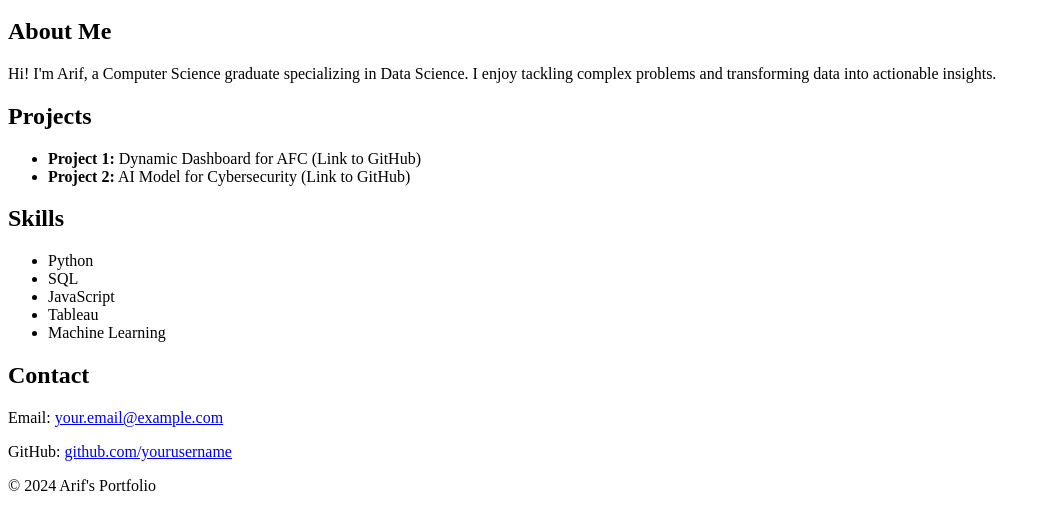
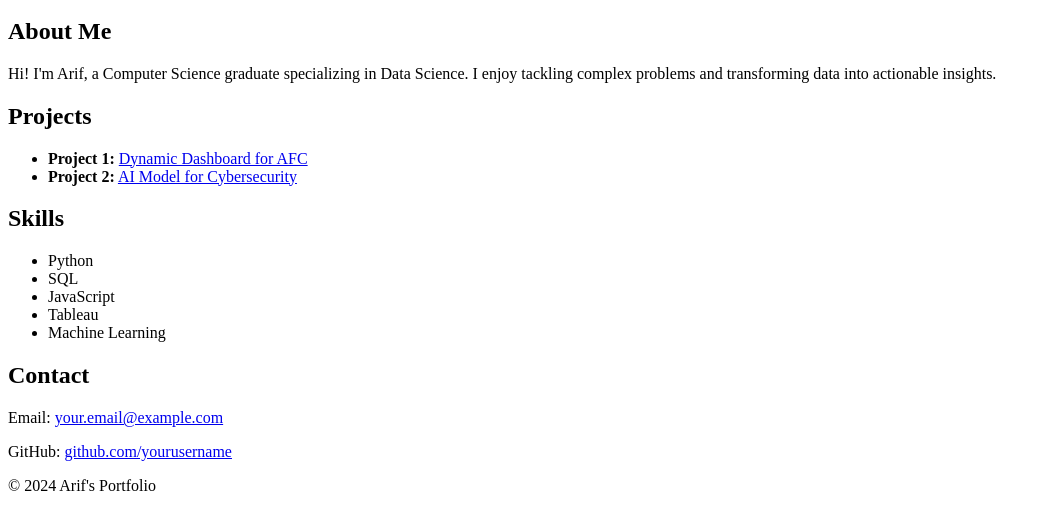
Before and after one commit to tembiikaai/portfolio, a plain HTML site: page index.html in a window 1280 px wide. Shown: the part 154-684 px from the top of the page, without its empty margins (0-1051 px from the left). Drawn offline with Linux system fonts and the light colour scheme.

Commit message:
Fix project links in index

```diff
--- a/index.html
+++ b/index.html
@@ -31,8 +31,8 @@
     <section id="projects">
         <h2>Projects</h2>
         <ul>
-            <li><strong>Project 1:</strong> Dynamic Dashboard for AFC (Link to GitHub)</li>
-            <li><strong>Project 2:</strong> AI Model for Cybersecurity (Link to GitHub)</li>
+            <li><strong>Project 1:</strong> <a href="https://github.com/yourusername/project1">Dynamic Dashboard for AFC</a></li>
+            <li><strong>Project 2:</strong> <a href="https://github.com/yourusername/project2">AI Model for Cybersecurity</a></li>
             <!-- Add more projects as necessary -->
         </ul>
     </section>
```
